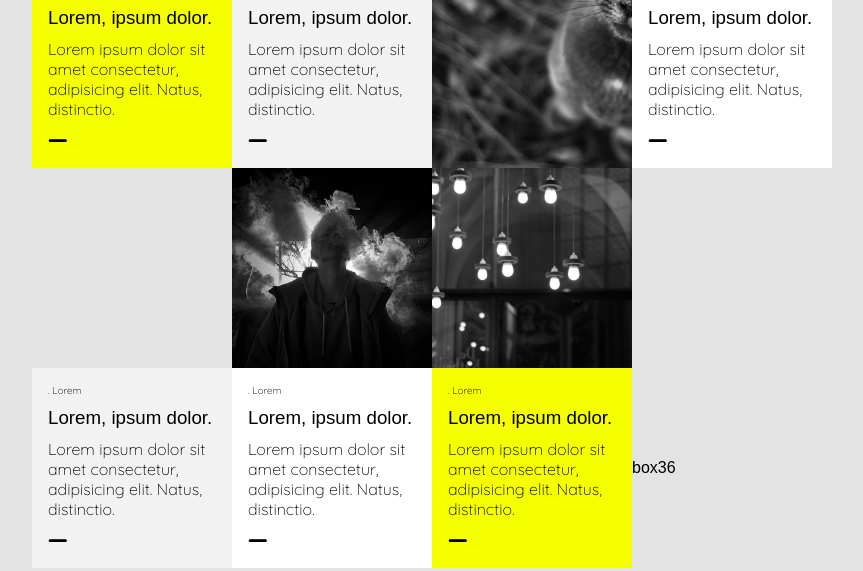
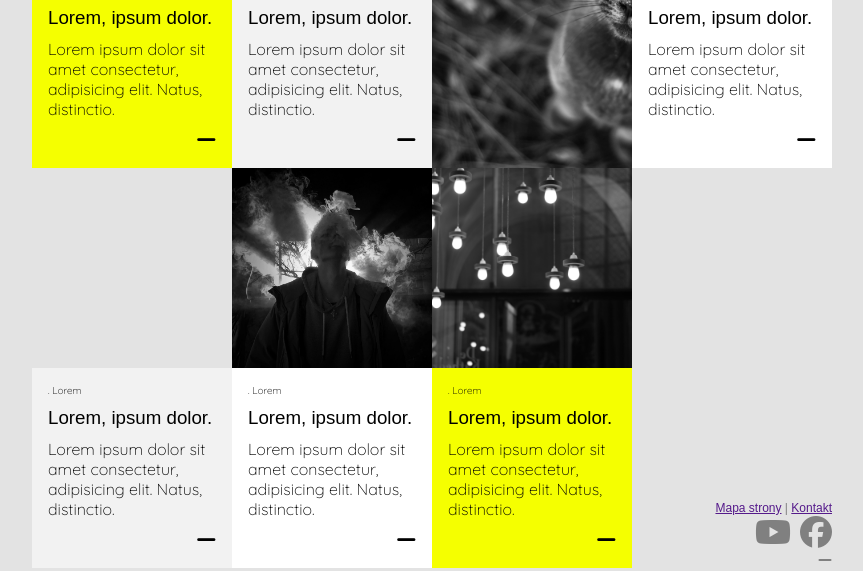
Before and after one commit to nurdoganbahadir/grid-example-one, a plain HTML site: page index.html in a window 1280 px wide. Shown: the part 1482-2053 px from the top of the page, without its empty margins (308-1171 px from the left). Drawn offline with Linux system fonts and the light colour scheme; a web font is replaced by a local one.

Commit message:
footer eklendi ufak değişiklikler yapıldı

```diff
--- a/index.html
+++ b/index.html
@@ -204,7 +204,18 @@
           <span class="boxLine"><i class="fa-solid fa-minus"></i></span>
         </div>
       </div>
-      <div class="box box36">box36</div>
+      <div class="box box36">
+        <div class="footerLine">
+          <div class="linkA">
+            <a href="">Mapa strony</a> | <a href="">Kontakt</a>
+          </div>
+          <div class="iconFooter">
+            <i class="fa-brands fa-youtube"></i>
+            <i class="fa-brands fa-facebook"></i>
+          </div>
+          <i class="fa-solid fa-minus"></i>
+        </div>
+      </div>
       <div class="box box37">box37</div>
     </div>
   </body>
--- a/style.css
+++ b/style.css
@@ -94,7 +94,7 @@ html {
   background-color: var(--secondary-color);
   grid-row: 3 / 4;
   grid-column: 4 /5;
-/*   border-color: transparent transparent var(--secondary-color) transparent;
+  /*   border-color: transparent transparent var(--secondary-color) transparent;
   border-style: solid;
   border-width: 0px 15px 15px 15px;
   width: 0px;
@@ -265,13 +265,14 @@ html {
   background-color: var(--container-color);
   grid-row: 11/ 12;
   grid-column: 5 /6;
+  position: relative;
 }
 .box37 {
   background-color: var(--third-color);
   grid-row: 3/ 5;
   grid-column: 1 /2;
 }
-
+/* BOX SONRASI İNCE AYARLAR */
 .smallHeader {
   font-size: 10px;
   font-weight: 100;
@@ -301,3 +302,22 @@ h3 {
   gap: 10px;
   padding: var(--navbar-padding);
 }
+.linkA {
+  font-size: 12px;
+  float: right;
+}
+.iconFooter {
+  font-size: 2rem;
+  clear: both;
+  float: right;
+}
+.fa-solid {
+  clear: both;
+  float: right;
+}
+.footerLine{
+  color: gray;
+  position: absolute;
+  bottom: 0;
+  right: 0;
+}
```
